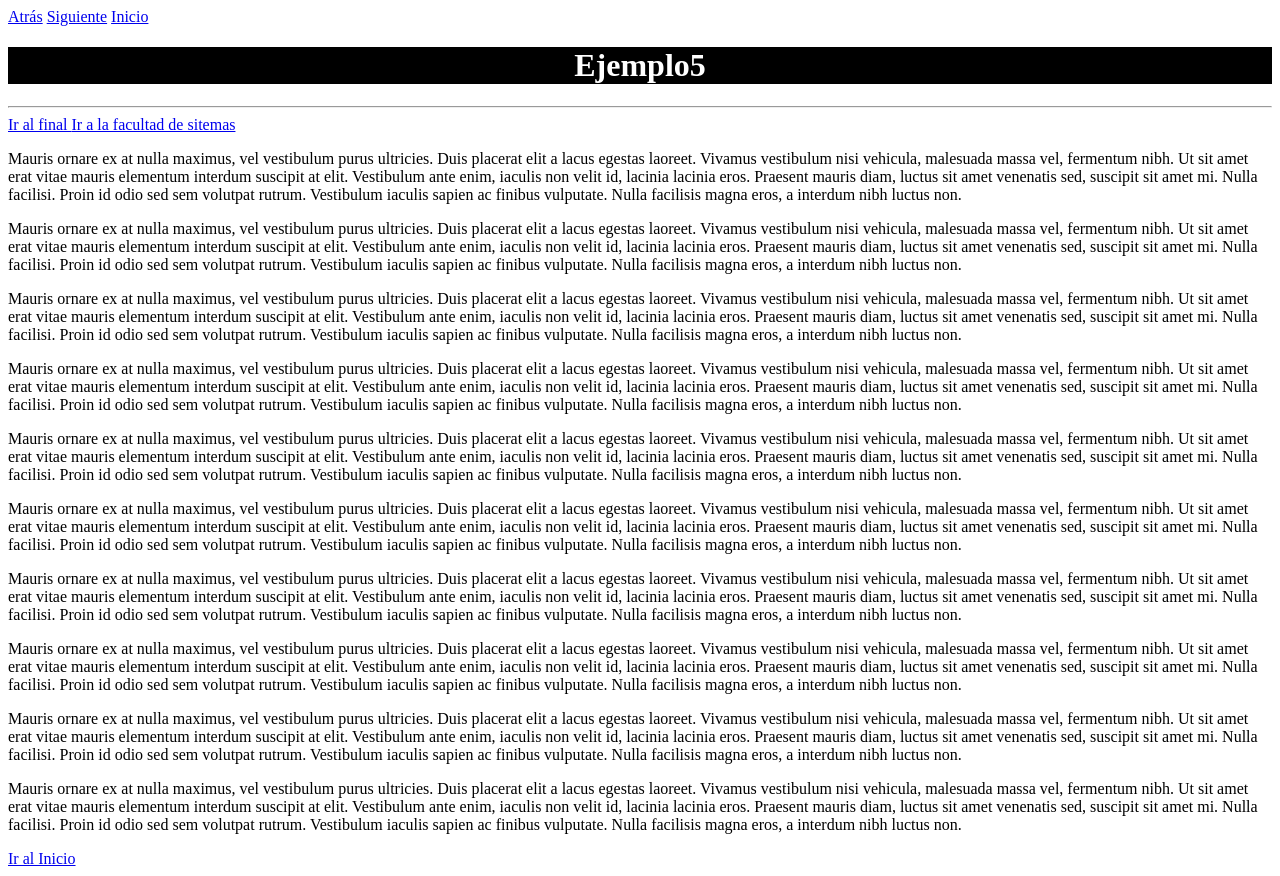
After one commit to SRodrigo77/Tienda_v1L, a Spring Boot app: page /Ejemplo5.html in a window 1280 px wide. The commit adds this page. Run offline with Spring Boot 4, Linux system fonts and the light colour scheme.

Commit message:
semana 3

```diff
--- a/src/main/resources/static/Ejemplo2.html
+++ b/src/main/resources/static/Ejemplo2.html
@@ -11,6 +11,8 @@ Click nbfs://nbhost/SystemFileSystem/Templates/Other/html.html to edit this temp
     </head>
     <body>
     <a href="index.html">home</a>
+    <a href="Ejemplo3.html">Siguiente</a>
+
     <h1 style="text-align: center; background-color: black; color:white">Ejemplo2</h1>
 
 
--- /dev/null
+++ b/src/main/resources/static/Ejemplo5.html
@@ -0,0 +1,38 @@
+<!DOCTYPE html>
+<!--
+Click nbfs://nbhost/SystemFileSystem/Templates/Licenses/license-default.txt to change this license
+Click nbfs://nbhost/SystemFileSystem/Templates/Other/html.html to edit this template
+-->
+<html>
+    <head>
+        <title>Techshop</title>
+        <meta charset="UTF-8">
+
+    </head>
+    <body>
+        <a name="Inicio"> </a>
+        <a href="Ejemplo4.html">Atrás</a>
+        <a href="Ejemplo6.html">Siguiente</a>
+        <a href="index.html">Inicio</a>
+        <h1 style="text-align: center; background-color: black; color:white">Ejemplo5</h1>
+        <hr>
+        <a href="#Final"> Ir al final </a>
+        <a name="Inicio"> </a>
+        <a href="https://sistemas.ufidelitas.ac.cr/"> Ir a la facultad de sitemas </a>
+
+        <p>Mauris ornare ex at nulla maximus, vel vestibulum purus ultricies. Duis placerat elit a lacus egestas laoreet. Vivamus vestibulum nisi vehicula, malesuada massa vel, fermentum nibh. Ut sit amet erat vitae mauris elementum interdum suscipit at elit. Vestibulum ante enim, iaculis non velit id, lacinia lacinia eros. Praesent mauris diam, luctus sit amet venenatis sed, suscipit sit amet mi. Nulla facilisi. Proin id odio sed sem volutpat rutrum. Vestibulum iaculis sapien ac finibus vulputate. Nulla facilisis magna eros, a interdum nibh luctus non.</p>
+        <p>Mauris ornare ex at nulla maximus, vel vestibulum purus ultricies. Duis placerat elit a lacus egestas laoreet. Vivamus vestibulum nisi vehicula, malesuada massa vel, fermentum nibh. Ut sit amet erat vitae mauris elementum interdum suscipit at elit. Vestibulum ante enim, iaculis non velit id, lacinia lacinia eros. Praesent mauris diam, luctus sit amet venenatis sed, suscipit sit amet mi. Nulla facilisi. Proin id odio sed sem volutpat rutrum. Vestibulum iaculis sapien ac finibus vulputate. Nulla facilisis magna eros, a interdum nibh luctus non.</p>
+        <p>Mauris ornare ex at nulla maximus, vel vestibulum purus ultricies. Duis placerat elit a lacus egestas laoreet. Vivamus vestibulum nisi vehicula, malesuada massa vel, fermentum nibh. Ut sit amet erat vitae mauris elementum interdum suscipit at elit. Vestibulum ante enim, iaculis non velit id, lacinia lacinia eros. Praesent mauris diam, luctus sit amet venenatis sed, suscipit sit amet mi. Nulla facilisi. Proin id odio sed sem volutpat rutrum. Vestibulum iaculis sapien ac finibus vulputate. Nulla facilisis magna eros, a interdum nibh luctus non.</p>
+        <p>Mauris ornare ex at nulla maximus, vel vestibulum purus ultricies. Duis placerat elit a lacus egestas laoreet. Vivamus vestibulum nisi vehicula, malesuada massa vel, fermentum nibh. Ut sit amet erat vitae mauris elementum interdum suscipit at elit. Vestibulum ante enim, iaculis non velit id, lacinia lacinia eros. Praesent mauris diam, luctus sit amet venenatis sed, suscipit sit amet mi. Nulla facilisi. Proin id odio sed sem volutpat rutrum. Vestibulum iaculis sapien ac finibus vulputate. Nulla facilisis magna eros, a interdum nibh luctus non.</p>
+        <p>Mauris ornare ex at nulla maximus, vel vestibulum purus ultricies. Duis placerat elit a lacus egestas laoreet. Vivamus vestibulum nisi vehicula, malesuada massa vel, fermentum nibh. Ut sit amet erat vitae mauris elementum interdum suscipit at elit. Vestibulum ante enim, iaculis non velit id, lacinia lacinia eros. Praesent mauris diam, luctus sit amet venenatis sed, suscipit sit amet mi. Nulla facilisi. Proin id odio sed sem volutpat rutrum. Vestibulum iaculis sapien ac finibus vulputate. Nulla facilisis magna eros, a interdum nibh luctus non.</p>
+        <p>Mauris ornare ex at nulla maximus, vel vestibulum purus ultricies. Duis placerat elit a lacus egestas laoreet. Vivamus vestibulum nisi vehicula, malesuada massa vel, fermentum nibh. Ut sit amet erat vitae mauris elementum interdum suscipit at elit. Vestibulum ante enim, iaculis non velit id, lacinia lacinia eros. Praesent mauris diam, luctus sit amet venenatis sed, suscipit sit amet mi. Nulla facilisi. Proin id odio sed sem volutpat rutrum. Vestibulum iaculis sapien ac finibus vulputate. Nulla facilisis magna eros, a interdum nibh luctus non.</p>
+        <p>Mauris ornare ex at nulla maximus, vel vestibulum purus ultricies. Duis placerat elit a lacus egestas laoreet. Vivamus vestibulum nisi vehicula, malesuada massa vel, fermentum nibh. Ut sit amet erat vitae mauris elementum interdum suscipit at elit. Vestibulum ante enim, iaculis non velit id, lacinia lacinia eros. Praesent mauris diam, luctus sit amet venenatis sed, suscipit sit amet mi. Nulla facilisi. Proin id odio sed sem volutpat rutrum. Vestibulum iaculis sapien ac finibus vulputate. Nulla facilisis magna eros, a interdum nibh luctus non.</p>
+        <p>Mauris ornare ex at nulla maximus, vel vestibulum purus ultricies. Duis placerat elit a lacus egestas laoreet. Vivamus vestibulum nisi vehicula, malesuada massa vel, fermentum nibh. Ut sit amet erat vitae mauris elementum interdum suscipit at elit. Vestibulum ante enim, iaculis non velit id, lacinia lacinia eros. Praesent mauris diam, luctus sit amet venenatis sed, suscipit sit amet mi. Nulla facilisi. Proin id odio sed sem volutpat rutrum. Vestibulum iaculis sapien ac finibus vulputate. Nulla facilisis magna eros, a interdum nibh luctus non.</p>
+        <p>Mauris ornare ex at nulla maximus, vel vestibulum purus ultricies. Duis placerat elit a lacus egestas laoreet. Vivamus vestibulum nisi vehicula, malesuada massa vel, fermentum nibh. Ut sit amet erat vitae mauris elementum interdum suscipit at elit. Vestibulum ante enim, iaculis non velit id, lacinia lacinia eros. Praesent mauris diam, luctus sit amet venenatis sed, suscipit sit amet mi. Nulla facilisi. Proin id odio sed sem volutpat rutrum. Vestibulum iaculis sapien ac finibus vulputate. Nulla facilisis magna eros, a interdum nibh luctus non.</p>
+        <p>Mauris ornare ex at nulla maximus, vel vestibulum purus ultricies. Duis placerat elit a lacus egestas laoreet. Vivamus vestibulum nisi vehicula, malesuada massa vel, fermentum nibh. Ut sit amet erat vitae mauris elementum interdum suscipit at elit. Vestibulum ante enim, iaculis non velit id, lacinia lacinia eros. Praesent mauris diam, luctus sit amet venenatis sed, suscipit sit amet mi. Nulla facilisi. Proin id odio sed sem volutpat rutrum. Vestibulum iaculis sapien ac finibus vulputate. Nulla facilisis magna eros, a interdum nibh luctus non.</p>
+
+        <a href="#Inicio"> Ir al Inicio</a>
+        <a name="Final"></a>
+
+    </body>
+</html>
```
Also changed, not shown: src/main/resources/static/Audios.html (added, +30 -0 lines), src/main/resources/static/Ejemplo6.html (added, +22 -0 lines), src/main/resources/static/Ejemplo7.html (added, +45 -0 lines), src/main/resources/static/img/Lobo.jpg (added), src/main/resources/static/img/Pastor_australiano.jpg (added), 1 other file.
